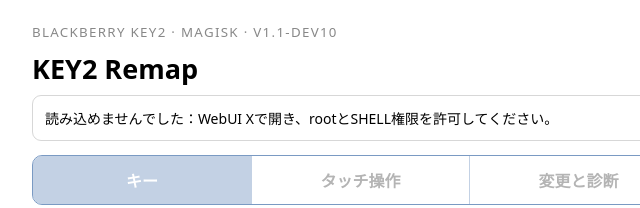
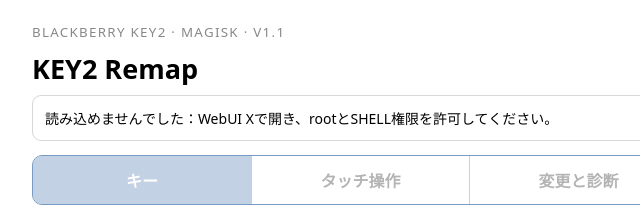
Before and after one commit to yuzneri/BBKey2Remap, a plain HTML site: page src/webroot/index.html in a window 1280 px wide. Shown: the top 208 px of the page, 280-920 px from the left. Drawn offline with Linux system fonts and the light colour scheme.

Commit message:
バージョンを 1.1 にする
説明書きが 1.0 の画面のままで、タッチ操作に触れていなかった。

```diff
--- a/src/webroot/index.html
+++ b/src/webroot/index.html
@@ -10,7 +10,7 @@
 <body>
 <main>
 <header>
-<small>BLACKBERRY KEY2 · MAGISK · V1.1-DEV10</small>
+<small>BLACKBERRY KEY2 · MAGISK · V1.1</small>
 <h1>KEY2 Remap</h1>
 </header>
 <div id="status" role="status">接続中…</div>
```
Also changed, not shown: src/README.txt, 2 other files.
